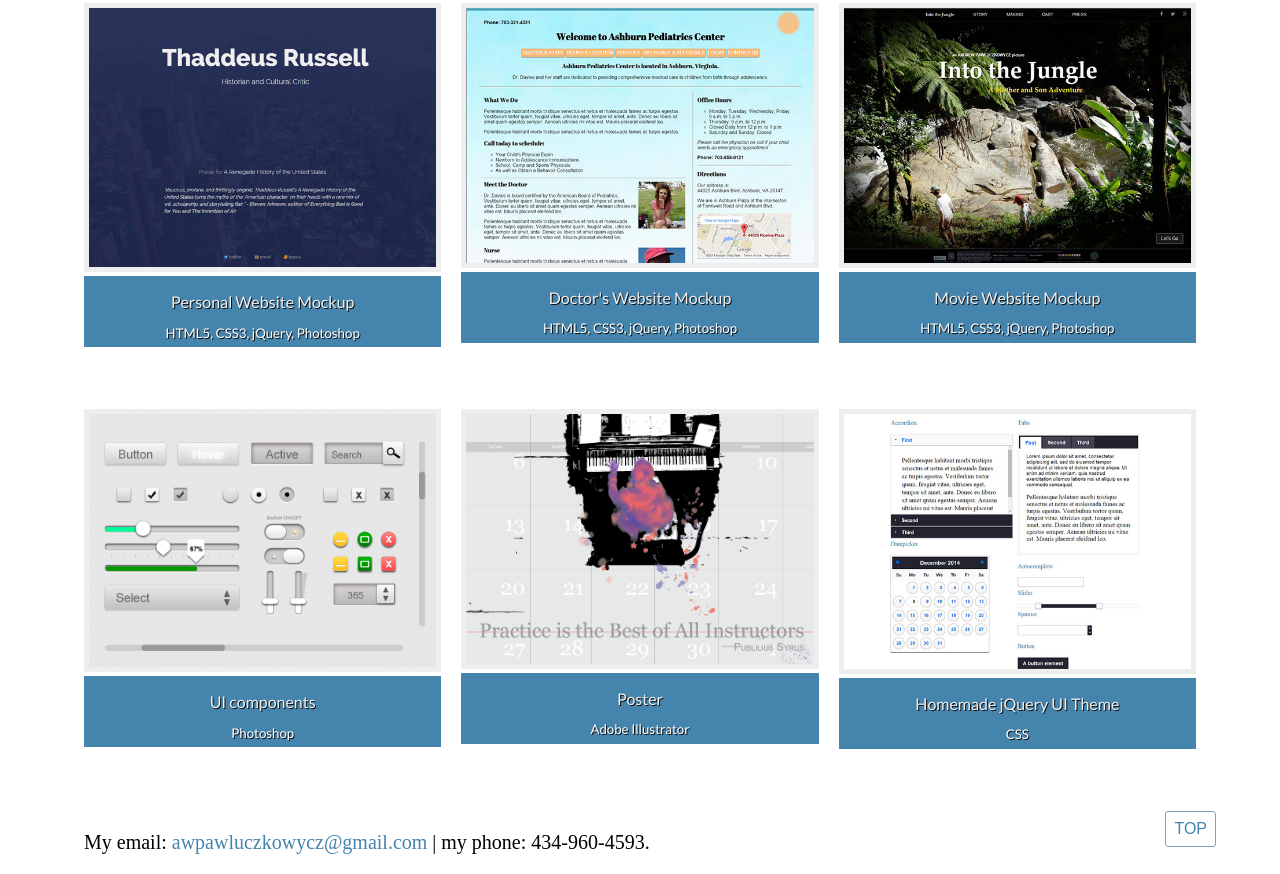
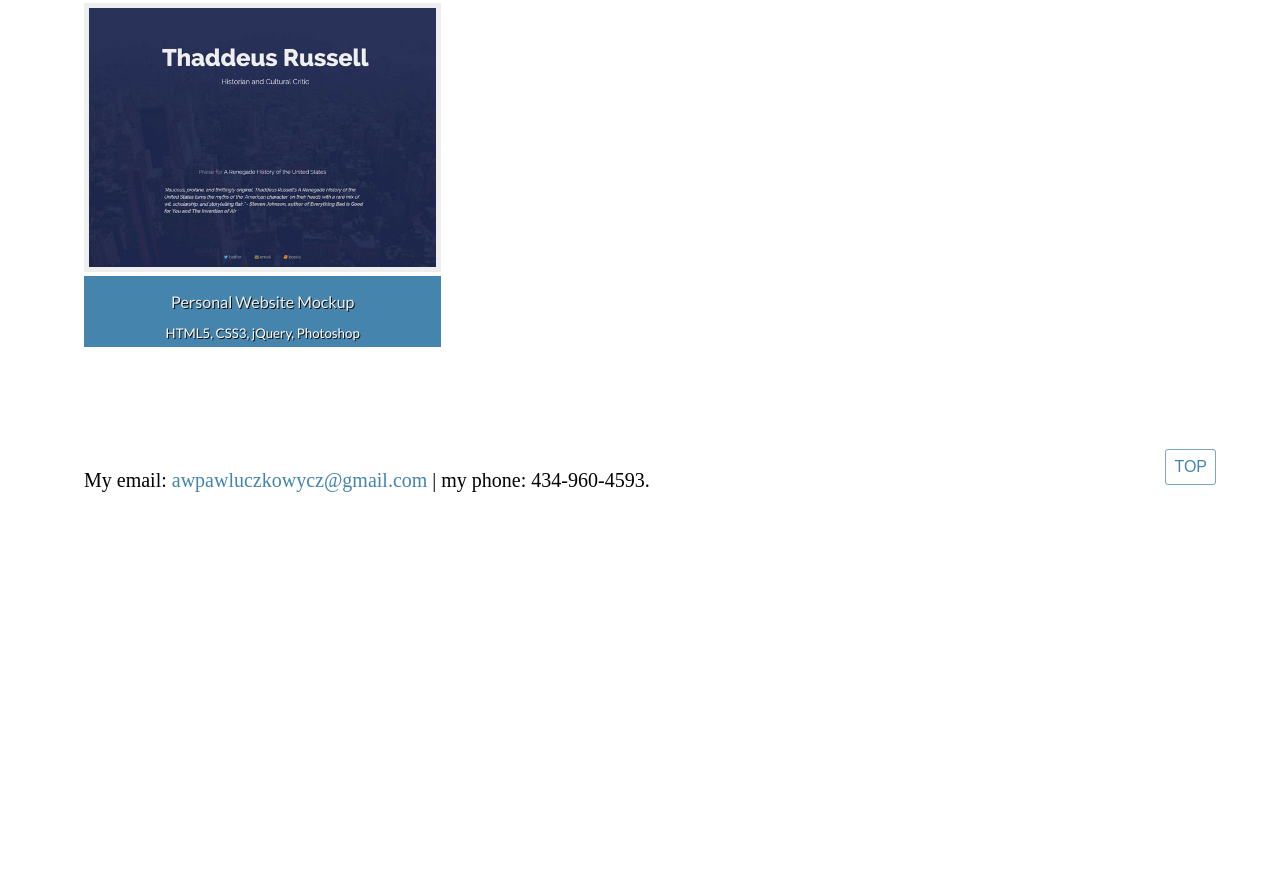
Before and after one commit to Pawluczkowycz/Pawluczkowycz.github.io, a plain HTML site: page index.html in a window 1280 px wide. Shown: the part 652-1526 px from the top of the page. After the commit the page ends 1164 px from the top, so only its background shows below. Drawn offline with Linux system fonts and the light colour scheme; a web font is replaced by a local one.

Commit message:
deleted old work.

```diff
--- a/index.html
+++ b/index.html
@@ -105,82 +105,22 @@ Loading...
 					</a>
 				</div>
 				<div class="col-1-3">
-					<a href="doctorsite.html" class="figure__link">
-						<figure>
-							<img src="images/doctorsiteSmall.jpg" class="image--small" alt="image of doctor's website">
-							<figcaption>
-								<h4 class="figure__h4">Doctor's Website Mockup</h4>
-								<h5 class="figure__h5">HTML5, CSS3, jQuery, Photoshop</h5>
-							</figcaption>
-						</figure>
-						<div class="figure__overlay">
-							<h3 class="figure__overlay-h3">VIEW PROJECT</h3>
-							<h4 class="figure__overlay-h4">let's go!</h4>
-						</div>
-					</a>
+
 				</div>
 				<div class="col-1-3">
-					<a href="moviesite.html" class="figure__link">
-						<figure>
-							<img src="images/movieSiteSmall.jpg" class="image--small" alt="movie website image">
-							<figcaption>
-								<h4 class="figure__h4">Movie Website Mockup</h4>
-								<h5 class="figure__h5">HTML5, CSS3, jQuery, Photoshop</h5>
-							</figcaption>
-						</figure>
-						<div class="figure__overlay">
-							<h3 class="figure__overlay-h3">VIEW PROJECT</h3>
-							<h4 class="figure__overlay-h4">let's go!</h4>
-						</div>
-					</a>
+
 				</div>
 			</div>
 
 			<div class="grid-pad">
 				<div class="col-1-3">
-					<a href="userinterface.html" class="figure__link">
-						<figure>
-							<img src="images/soft-GUI.png" class="image--small" alt="user interface image">
-							<figcaption>
-								<h4 class="figure__h4">UI components</h4>
-								<h5 class="figure__h5">Photoshop</h5>
-							</figcaption>
-						</figure>
-						<div class="figure__overlay">
-							<h3 class="figure__overlay-h3">VIEW PROJECT</h3>
-							<h4 class="figure__overlay-h4">let's go!</h4>
-						</div>
-					</a>
+
 				</div>
 				<div class="col-1-3">
-					<a href="school.html" class="figure__link">
-						<figure>
-							<img src="images/piantistSmall.png" class="image--small" alt="image of piantist">
-							<figcaption>
-								<h4 class="figure__h4">Poster</h4>
-								<h5 class="figure__h5">Adobe Illustrator</h5>
-							</figcaption>
-						</figure>
-						<div class="figure__overlay">
-							<h3 class="figure__overlay-h3">VIEW PROJECT</h3>
-							<h4 class="figure__overlay-h4">let's go!</h4>
-						</div>
-					</a>
+
 				</div>
 				<div class="col-1-3">
-					<a href="jqueryUI.html" class="figure__link">
-						<figure>
-							<img src="images/jquery-GUI.jpg" class="image--small" alt="image of jquery interface">
-							<figcaption>
-								<h4 class="figure__h4">Homemade jQuery UI Theme</h4>
-								<h5 class="figure__h5">CSS</h5>
-							</figcaption>
-						</figure>
-						<div class="figure__overlay">
-							<h3 class="figure__overlay-h3">VIEW PROJECT</h3>
-							<h4 class="figure__overlay-h4">let's go!</h4>
-						</div>
-					</a>
+
 				</div>
 			</div>
 			<div class="grid-pad">
```
